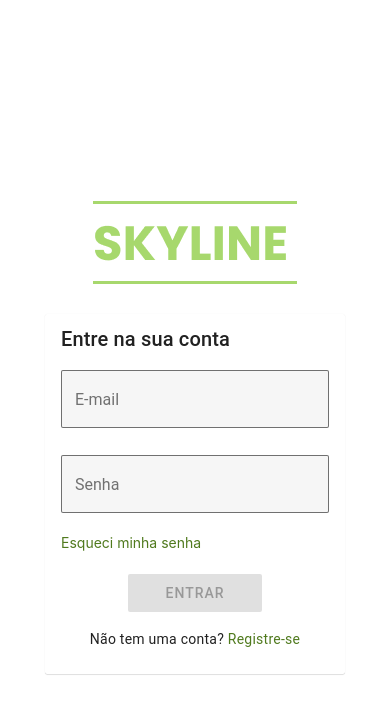
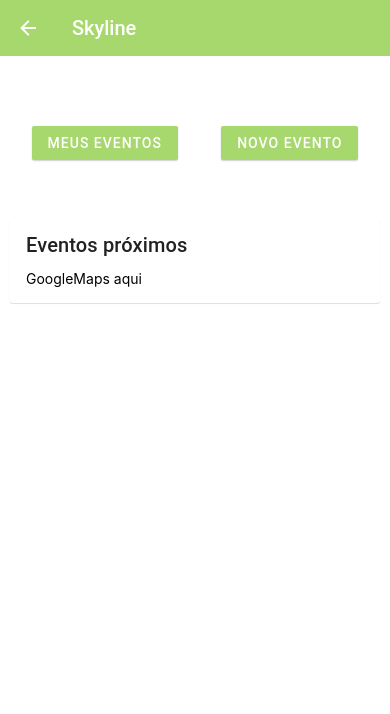
Before and after one commit to nikachuu/skyline-app-mvp, a React Native app: screen /Home in a window 390 px wide. Shown: the top 714 px of the page. Built offline with nearby package versions, Linux system fonts and the light colour scheme; what expo-linking would draw is missing.

Commit message:
Construção da página Home de usuário logado

```diff
--- a/App.tsx
+++ b/App.tsx
@@ -10,7 +10,7 @@ import Navigation from "./navigation";
 const theme = {
   ...DefaultTheme,
   roundness: 2,
-  colors: { ...DefaultTheme.colors, primary: "#507A1E", accent: "#A7D86D" },
+  colors: { ...DefaultTheme.colors, primary: "#A7D86D", accent: "#A7D86D" },
 };
 
 export default function App() {
--- a/navigation/LinkingConfiguration.ts
+++ b/navigation/LinkingConfiguration.ts
@@ -29,6 +29,7 @@ const linking: LinkingOptions<RootStackParamList> = {
       },
       Login: "login",
       Register: "register",
+      Home: "home",
       Modal: "modal",
       NotFound: "*",
     },
--- a/navigation/index.tsx
+++ b/navigation/index.tsx
@@ -16,6 +16,7 @@ import { ColorSchemeName, Pressable } from "react-native";
 
 import Colors from "../constants/Colors";
 import useColorScheme from "../hooks/useColorScheme";
+import HomeScreen from "../screens/HomeScreen";
 import LoginScreen from "../screens/LoginScreen";
 import ModalScreen from "../screens/ModalScreen";
 import NotFoundScreen from "../screens/NotFoundScreen";
@@ -54,9 +55,9 @@ function RootNavigator() {
   return (
     <Stack.Navigator>
       <Stack.Screen
-        name="Root"
-        component={LoginScreen}
-        options={{ headerShown: false }}
+        name="Home"
+        component={HomeScreen}
+        options={{ title: "Skyline", headerShown: false }}
       />
       <Stack.Screen
         name="Login"
--- /dev/null
+++ b/screens/HomeScreen.tsx
@@ -0,0 +1,63 @@
+import React from "react";
+import { StyleSheet, View, Text } from "react-native";
+import { Appbar, Button, Card } from "react-native-paper";
+import { RootStackScreenProps } from "../types";
+
+export default function HomeScreen({
+  navigation,
+}: RootStackScreenProps<"Home">) {
+  return (
+    <>
+      <Appbar.Header dark>
+        <Appbar.BackAction />
+        <Appbar.Content title="Skyline" />
+      </Appbar.Header>
+      <View style={styles.container}>
+        <View style={styles.buttonsContainer}>
+          <Button mode="contained" color="#A7D86D" dark>
+            Meus Eventos
+          </Button>
+          <Button mode="contained" color="#A7D86D" dark>
+            Novo Evento
+          </Button>
+        </View>
+
+        <View style={styles.mapContainer}>
+          <Card>
+            <Card.Title title="Eventos próximos" />
+            <Card.Content>
+              <Text>GoogleMaps aqui</Text>
+            </Card.Content>
+          </Card>
+        </View>
+      </View>
+    </>
+  );
+}
+
+const styles = StyleSheet.create({
+  container: {
+    flex: 1,
+    width: "100%",
+    paddingVertical: 10,
+    paddingHorizontal: 10,
+    backgroundColor: "#fff",
+    alignItems: "center",
+    // justifyContent: "center",
+  },
+  buttonsContainer: {
+    flex: 1,
+    flexDirection: "row",
+    justifyContent: "space-around",
+    width: "100%",
+    alignItems: "center",
+  },
+  mapContainer: {
+    flex: 4,
+    width: "100%",
+  },
+  eventsContainer: {
+    flex: 2,
+    width: "100%",
+  },
+});
--- a/types.tsx
+++ b/types.tsx
@@ -20,6 +20,7 @@ export type RootStackParamList = {
   Root: NavigatorScreenParams<RootTabParamList> | undefined;
   Login: undefined;
   Register: undefined;
+  Home: undefined;
   Modal: undefined;
   NotFound: undefined;
 };
```
